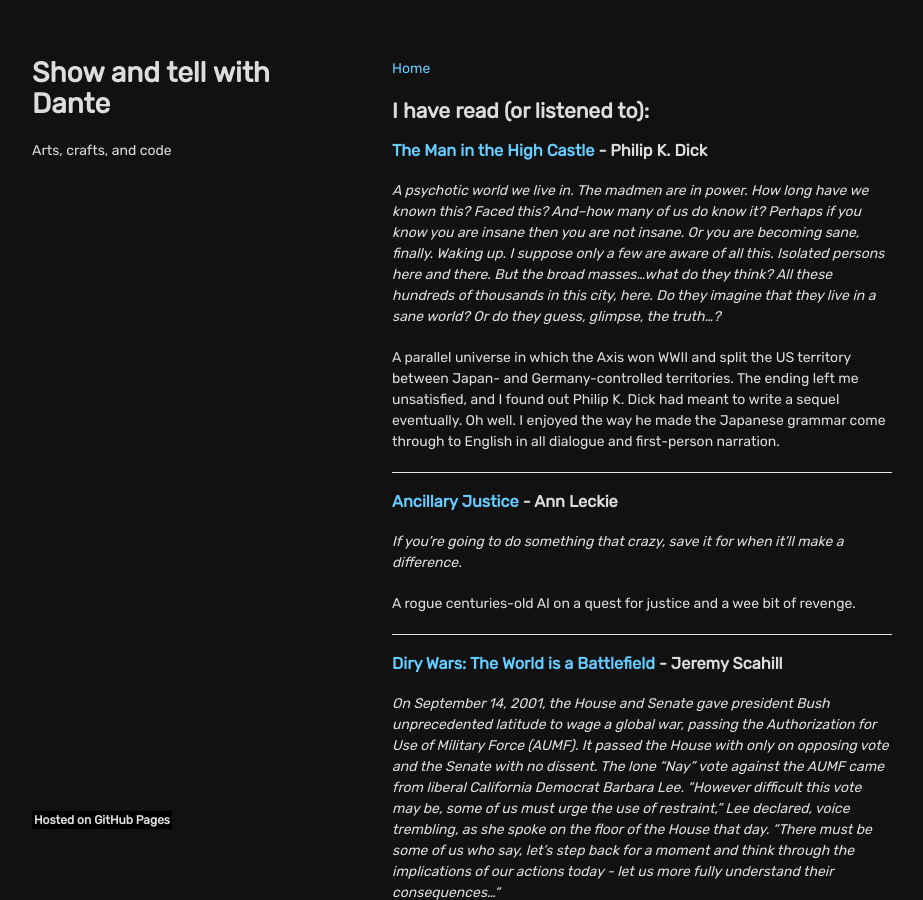
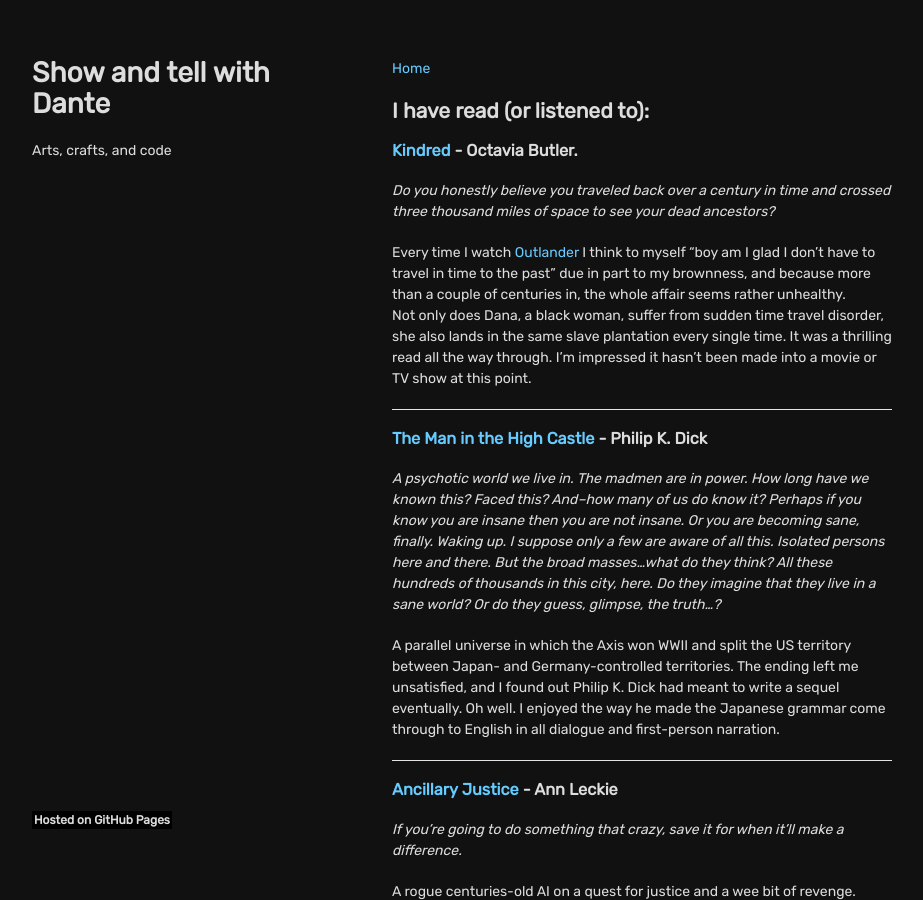
Before and after one commit to dasanchez/dasanchez.github.io, a Jekyll site: the page built from books.md, in a window 1280 px wide and 900 px high. Shown: the whole window, without its empty margins (178-1101 px from the left). Built offline with Jekyll 4.4.1, drawn with Linux system fonts in a browser that asks for light colours.

Commit message:
Finished Kindred

```diff
--- a/books.md
+++ b/books.md
@@ -5,6 +5,15 @@
 [Home](/)
 
 ## I have read (or listened to):
+
+### [Kindred](https://en.wikipedia.org/wiki/Kindred_(novel)) - Octavia Butler.
+
+_Do you honestly believe you traveled back over a century in time and crossed three thousand miles of space to see your dead ancestors?_
+
+Every time I watch [Outlander](https://en.wikipedia.org/wiki/Outlander_(TV_series)) I think to myself "boy am I glad I don't have to travel in time to the past" due in part to my brownness, and because more than a couple of centuries in, the whole affair seems rather unhealthy.
+Not only does Dana, a black woman, suffer from sudden time travel disorder, she also lands in the same slave plantation every single time. It was a thrilling read all the way through. I'm impressed it hasn't been made into a movie or TV show at this point.
+
+---
 
 ### [The Man in the High Castle](https://en.wikipedia.org/wiki/The_Man_in_the_High_Castle) - Philip K. Dick
 
```
Also changed, not shown: index.md (+1 -1 lines).
